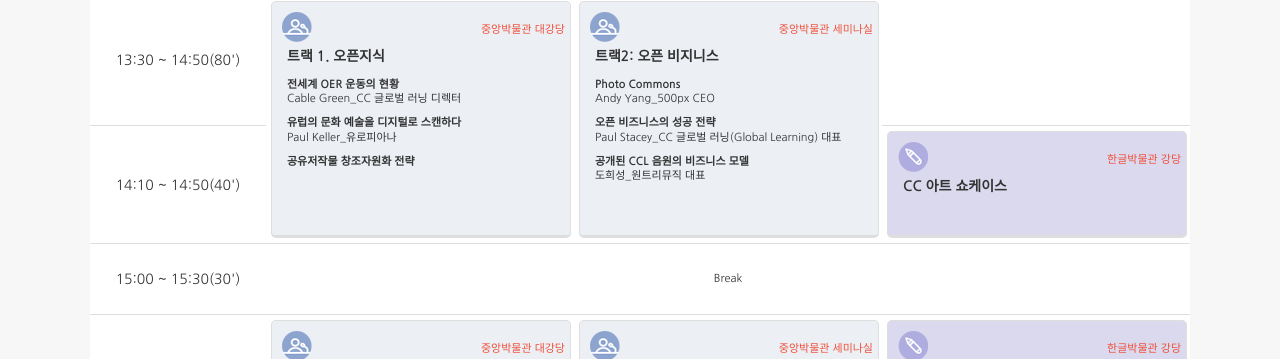
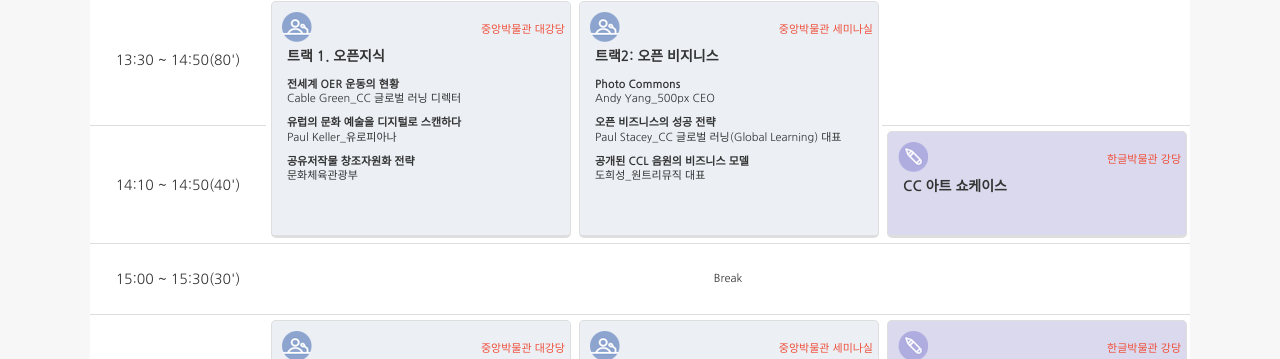
Before and after one commit to creativecommonskorea/2015-global-summit, a Jekyll site: the page built from programs.html, in a window 1280 px wide and 900 px high, scrolled down 1176 px. Shown: the part 90-449 px from the top of the window. Built offline with Jekyll 4.4.1, drawn with Linux system fonts in a browser that asks for light colours; nearby versions of some CDN libraries.

Commit message:
Update day15_detail.html

```diff
--- a/_includes/day15_detail.html
+++ b/_includes/day15_detail.html
@@ -88,7 +88,7 @@
                         <ul>
                             <li><b>전세계 OER 운동의 현황</b><br>Cable Green_CC 글로벌 러닝 디렉터</li>
                             <li><b>유럽의 문화 예술을 디지털로 스캔하다</b><br>Paul Keller_유로피아나</li>
-                            <li><b>공유저작물 창조자원화 전략</b></li>
+                            <li><b>공유저작물 창조자원화 전략</b><br>문화체육관광부</li>
                         </ul>
                     </div>
                 </td>
```
